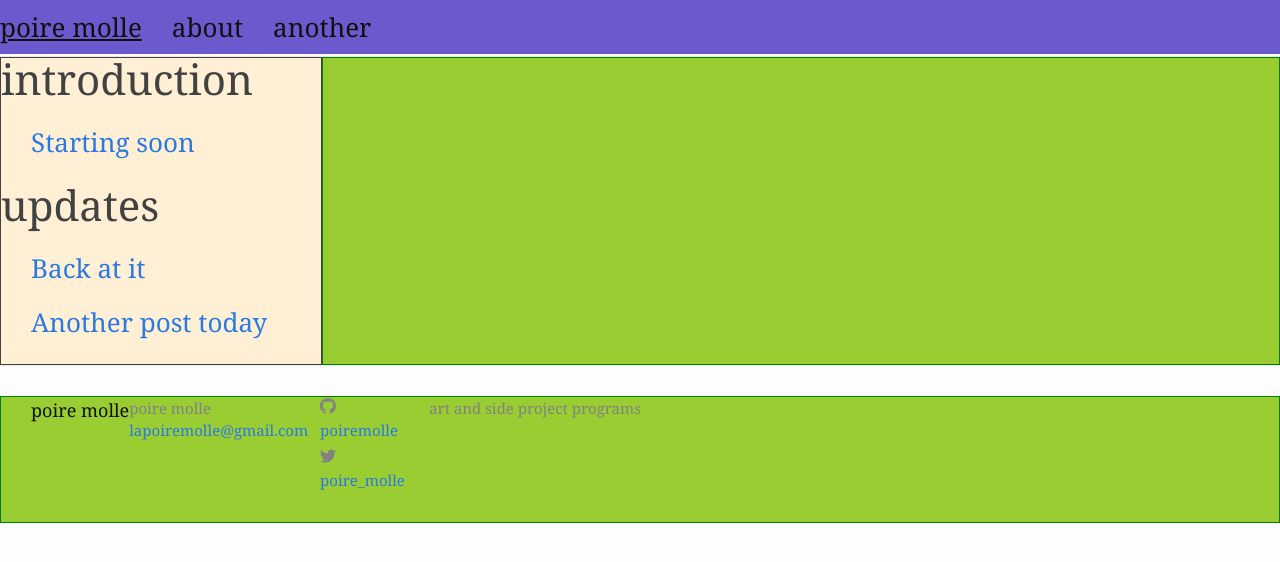
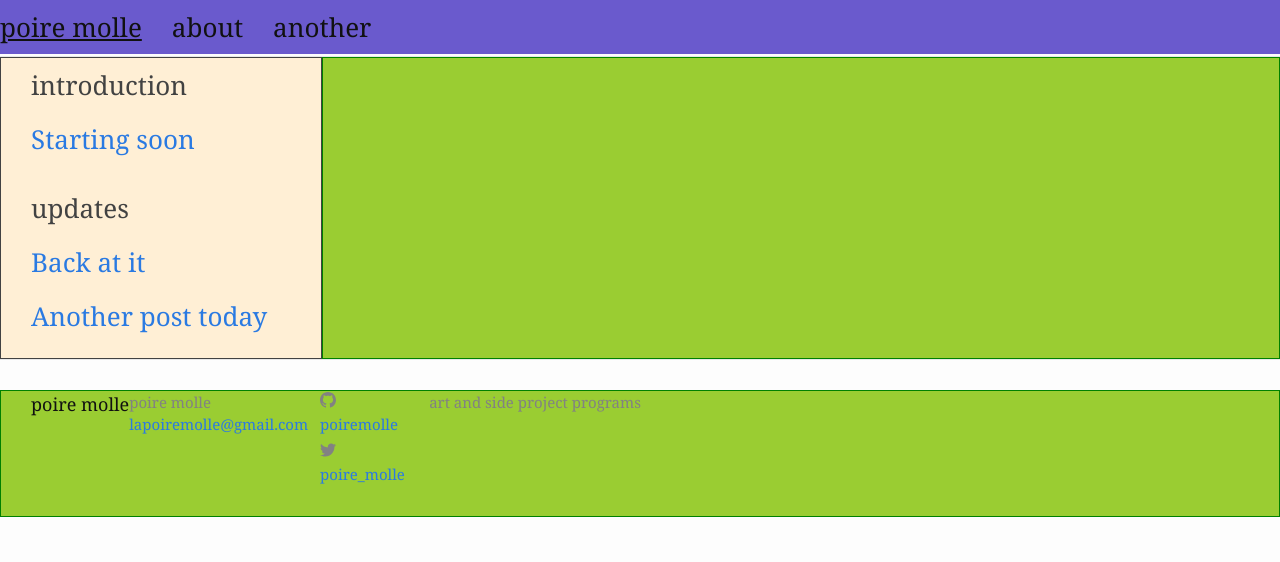
Before and after one commit to poiremolle/blog, a Jekyll site: the page built from index.md, in a window 1280 px wide. Shown: the top 562 px of the page. Built offline with Jekyll 4.4.1, drawn with Linux system fonts in a browser that asks for light colours.

Commit message:
changing category title class to post-list-heading

```diff
--- a/_includes/post-list.html
+++ b/_includes/post-list.html
@@ -10,7 +10,7 @@
 
     <div class="trigger">
             {% for category in site.categories %}
-            <h1 class="post-title">{{ category[0] }}</h1> <!--category name-->
+            <h1 class="post-list-heading">{{ category[0] }}</h1> <!--category name-->
             <ul>
                 {% for post in category[1] %} <!--list of posts in this category-->
                 <li>
```
